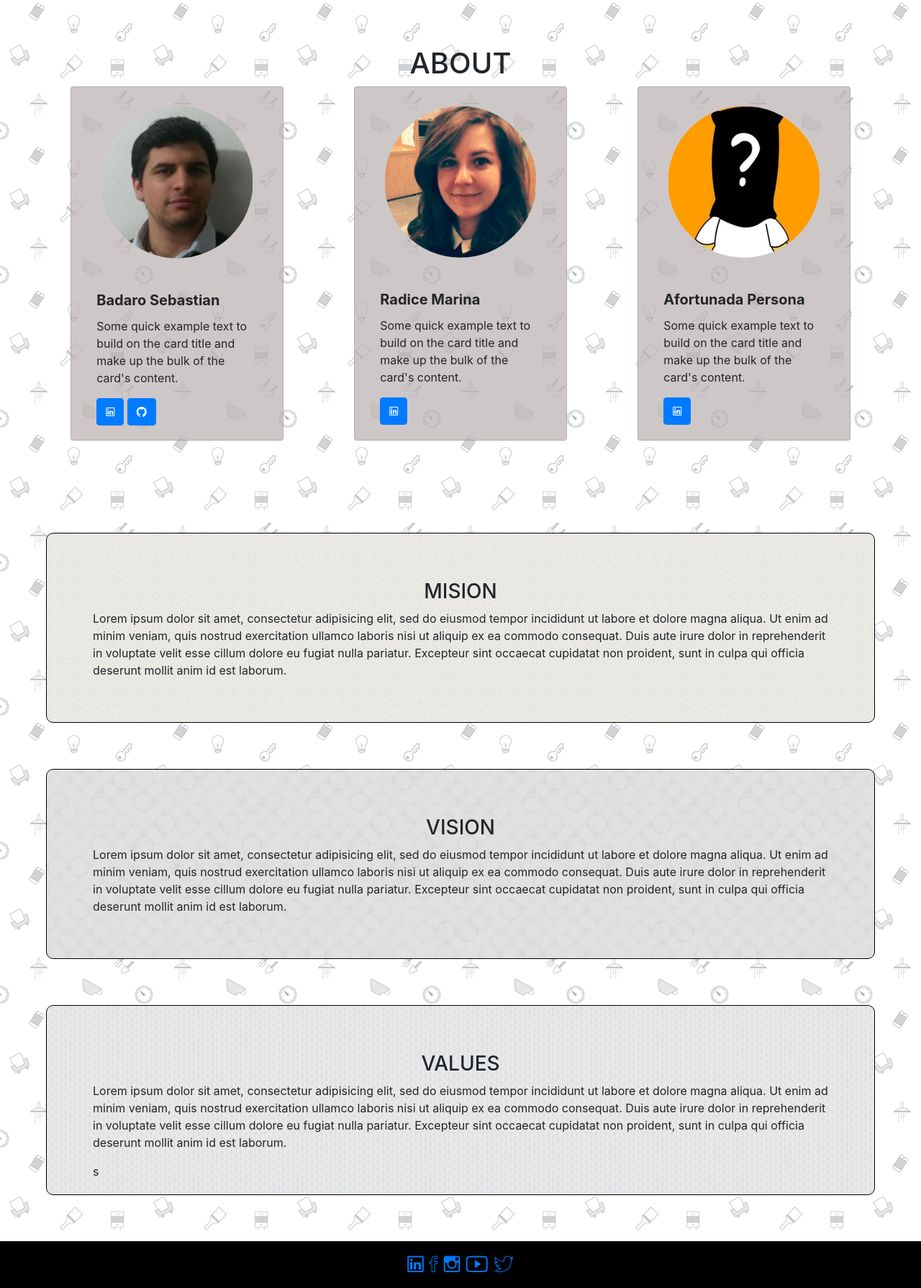
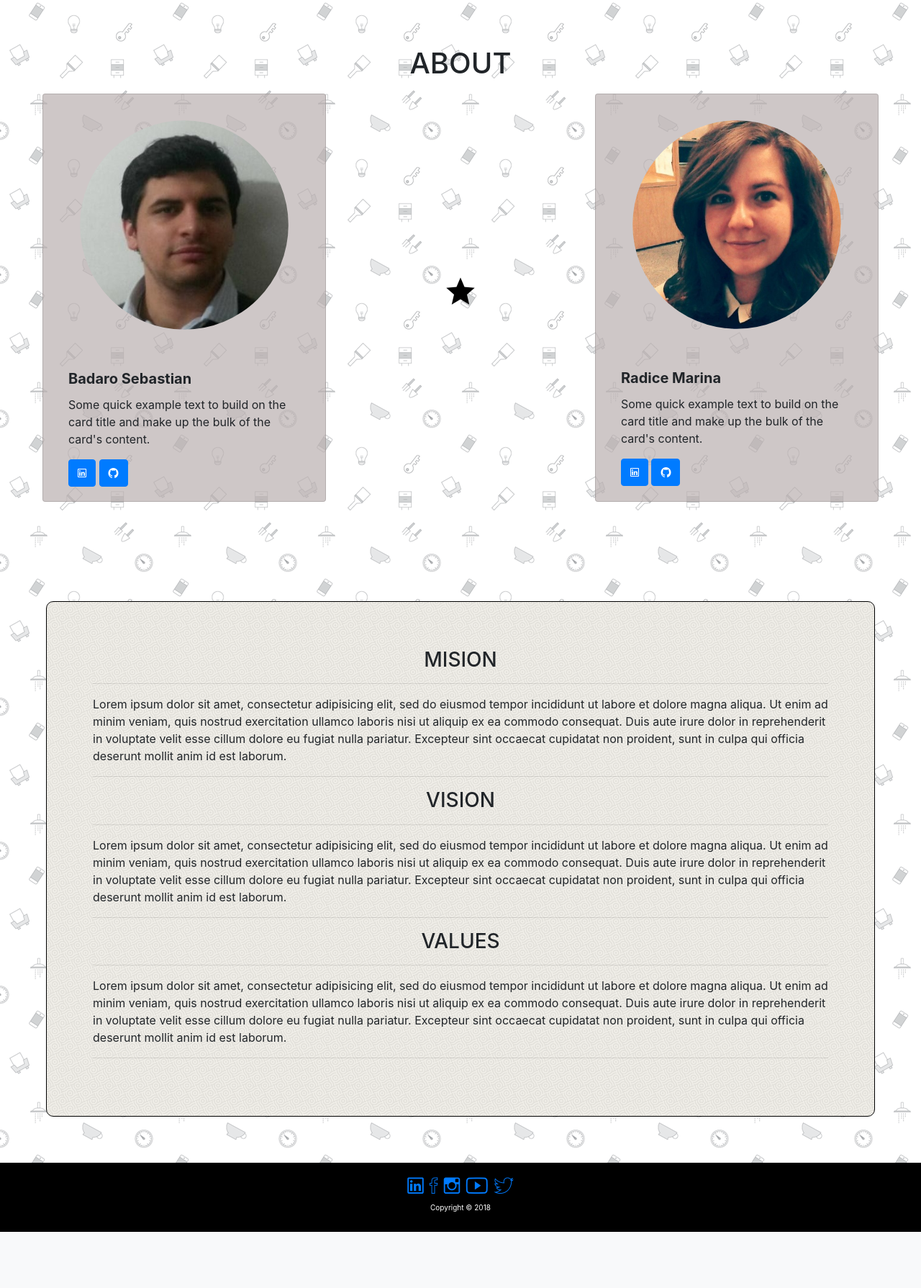
Before and after one commit to sebastianbadaro/InmobiliariaMaglietti, a PHP site: page /about.php in a window 1280 px wide. Shown: the part 84-1873 px from the top of the page at 72% size. After the commit the page ends 1795 px from the top, so only its background shows below. Run offline with PHP 8.4, Linux system fonts and the light colour scheme.

Commit message:
fixes varios

```diff
--- a/html/about.php
+++ b/html/about.php
@@ -19,8 +19,8 @@
 <section class="about-section">
     <h1 class="faq-title">ABOUT</h1>
 
-<div class="card-container row justify-content-around">
-  <div class="card col-12 col-md-3" style="width: 18rem;">
+<div class="card-container row justify-content-between">
+  <div class="card col-11 col-md-4" style="width: 18rem;">
     <img class="card-img-top card-pic" src="images/seba.jpeg" alt="Card image cap">
     <div class="card-body">
       <h5 class="card-title">Badaro Sebastian</h5>
@@ -29,41 +29,43 @@
       <a href="https://github.com/sebastianbadaro/" target="_blank"  class="btn btn-primary ion-social-github"></a>
     </div>
   </div>
-  <div class="card col-12 col-md-3" style="width: 18rem;">
+
+<p href="#" class="ion-android-star align-self-center black-separator"></p>
+
+  <div class="card col-11  col-md-4" style="width: 18rem;">
     <img class="card-img-top card-pic" src="images/marina.jpg" alt="Card image cap">
     <div class="card-body">
       <h5 class="card-title">Radice Marina</h5>
       <p class="card-text">Some quick example text to build on the card title and make up the bulk of the card's content.</p>
       <a href="https://www.linkedin.com/in/marina-radice/" target="_blank" class="btn btn-primary ion-social-linkedin-outline"></a>
+      <a href="https://github.com/marrill83/" target="_blank" class="btn btn-primary ion-social-github  "></a>
     </div>
   </div>
-  <div class="card col-12 col-md-3" style="width: 18rem;">
-    <img class="card-img-top card-pic" src="images/mrX.jpg" alt="Card image cap">
-    <div class="card-body">
-      <h5 class="card-title">Afortunada Persona</h5>
-      <p class="card-text">Some quick example text to build on the card title and make up the bulk of the card's content.</p>
-      <a href="#" class="btn btn-primary ion-social-linkedin-outline"></a>
-    </div>
-  </div>
+
 
 </div>
 
 </section>
 
 <section class="mision-section ">
+
   <h3 class="faq-title">MISION</h3>
+    <hr class="colorgraph">
   <p>Lorem ipsum dolor sit amet, consectetur adipisicing elit, sed do eiusmod tempor incididunt ut labore et dolore magna aliqua. Ut enim ad minim veniam, quis nostrud exercitation ullamco laboris nisi ut aliquip ex ea commodo consequat. Duis aute irure dolor in reprehenderit in voluptate velit esse cillum dolore eu fugiat nulla pariatur. Excepteur sint occaecat cupidatat non proident, sunt in culpa qui officia deserunt mollit anim id est laborum.</p>
+<hr class="colorgraph">
+<h3 class="faq-title">VISION</h3>
+  <hr class="colorgraph">
+  <p>Lorem ipsum dolor sit amet, consectetur adipisicing elit, sed do eiusmod tempor incididunt ut labore et dolore magna aliqua. Ut enim ad minim veniam, quis nostrud exercitation ullamco laboris nisi ut aliquip ex ea commodo consequat. Duis aute irure dolor in reprehenderit in voluptate velit esse cillum dolore eu fugiat nulla pariatur. Excepteur sint occaecat cupidatat non proident, sunt in culpa qui officia deserunt mollit anim id est laborum.</p>
+<hr class="colorgraph">
+<h3 class="faq-title">VALUES</h3>
+  <hr class="colorgraph">
+  <p>Lorem ipsum dolor sit amet, consectetur adipisicing elit, sed do eiusmod tempor incididunt ut labore et dolore magna aliqua. Ut enim ad minim veniam, quis nostrud exercitation ullamco laboris nisi ut aliquip ex ea commodo consequat. Duis aute irure dolor in reprehenderit in voluptate velit esse cillum dolore eu fugiat nulla pariatur. Excepteur sint occaecat cupidatat non proident, sunt in culpa qui officia deserunt mollit anim id est laborum.</p>
+<hr class="colorgraph">
 </section>
-<section class="vision-section ">
-  <h3 class="faq-title">VISION</h3>
-    <p>Lorem ipsum dolor sit amet, consectetur adipisicing elit, sed do eiusmod tempor incididunt ut labore et dolore magna aliqua. Ut enim ad minim veniam, quis nostrud exercitation ullamco laboris nisi ut aliquip ex ea commodo consequat. Duis aute irure dolor in reprehenderit in voluptate velit esse cillum dolore eu fugiat nulla pariatur. Excepteur sint occaecat cupidatat non proident, sunt in culpa qui officia deserunt mollit anim id est laborum.</p>
-</section>
-<section class="values-section ">
-  <h3 class="faq-title">VALUES</h3>
-    <p>Lorem ipsum dolor sit amet, consectetur adipisicing elit, sed do eiusmod tempor incididunt ut labore et dolore magna aliqua. Ut enim ad minim veniam, quis nostrud exercitation ullamco laboris nisi ut aliquip ex ea commodo consequat. Duis aute irure dolor in reprehenderit in voluptate velit esse cillum dolore eu fugiat nulla pariatur. Excepteur sint occaecat cupidatat non proident, sunt in culpa qui officia deserunt mollit anim id est laborum.</p>s
- </section>
 
-<?php include("footer.html") ?>
+
+
+<?php include("footer.php") ?>
 
 
   </body>
--- a/html/css/style.css
+++ b/html/css/style.css
@@ -88,6 +88,7 @@ background-image: url("../images/doodles.png");
 
 .card{
   background-color: rgb(185, 176, 176,0.7);
+  margin: 10px;
 }
 
 .icon-ecommerce{
@@ -101,8 +102,10 @@ background-image: url("../images/doodles.png");
 
 
 .mision-section, .vision-section, .values-section{
-  height: 33vh;
+
   padding: 5%;
+
+
 }
 
 .mision-section{
@@ -146,8 +149,18 @@ border-radius: 10px;
 
 article img{
   width: 100%;
+  margin-bottom: 15px;
 }
 
 .mytest{
   width: 100% !important;
 }
+
+.copyright{
+  font-size: 10px;
+}
+
+.black-separator{
+  font-size: 50px;
+  color: black;
+}
--- a/html/faq.php
+++ b/html/faq.php
@@ -136,7 +136,7 @@
 </div>
 </section>
 
-<?php include("footer.html") ?>
+<?php include("footer.php") ?>
 
   </body>
 
--- a/html/footer.html
+++ b/html/footer.php
@@ -4,4 +4,9 @@
   <a class="ion-social-instagram-outline" href="https://www.instagram.com" target="_blank"></a>
   <a class="ion-social-youtube-outline" href="https://www.youtube.com" target="_blank"></a>
   <a class="ion-social-twitter-outline" href="https://www.twitter.com" target="_blank"></a>
+
+<br><p class="copyright">Copyright © <?php  echo date("Y")?> </p>
+
+
+
 </footer>
--- a/html/index.php
+++ b/html/index.php
@@ -73,7 +73,7 @@
 
 </section>
 
-<?php include("footer.html") ?>
+<?php include("footer.php") ?>
 
   </body>
 
--- a/html/login.php
+++ b/html/login.php
@@ -45,7 +45,7 @@
 
 </div>
 
-<?php include("footer.html") ?>
+<?php include("footer.php") ?>
 
   </body>
 
```
Also changed, not shown: html/registro.php (+4 -4 lines).
